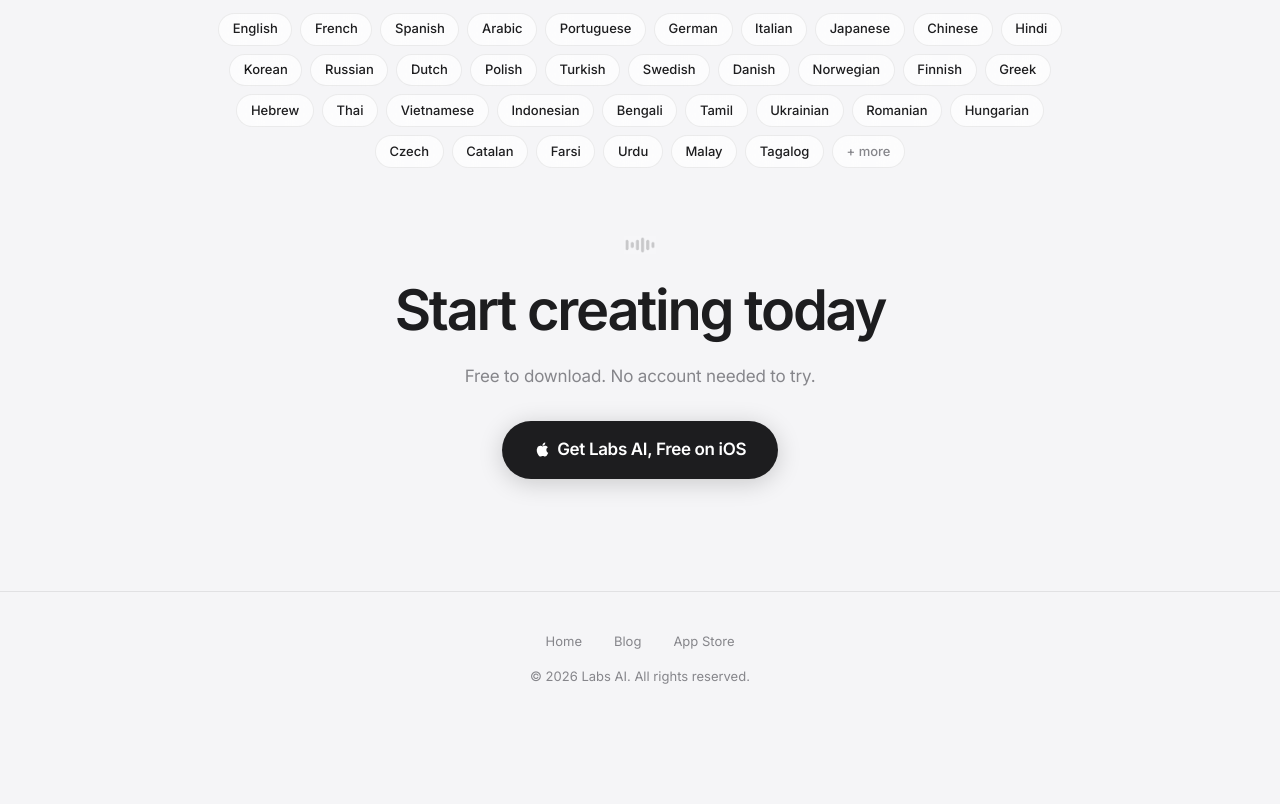
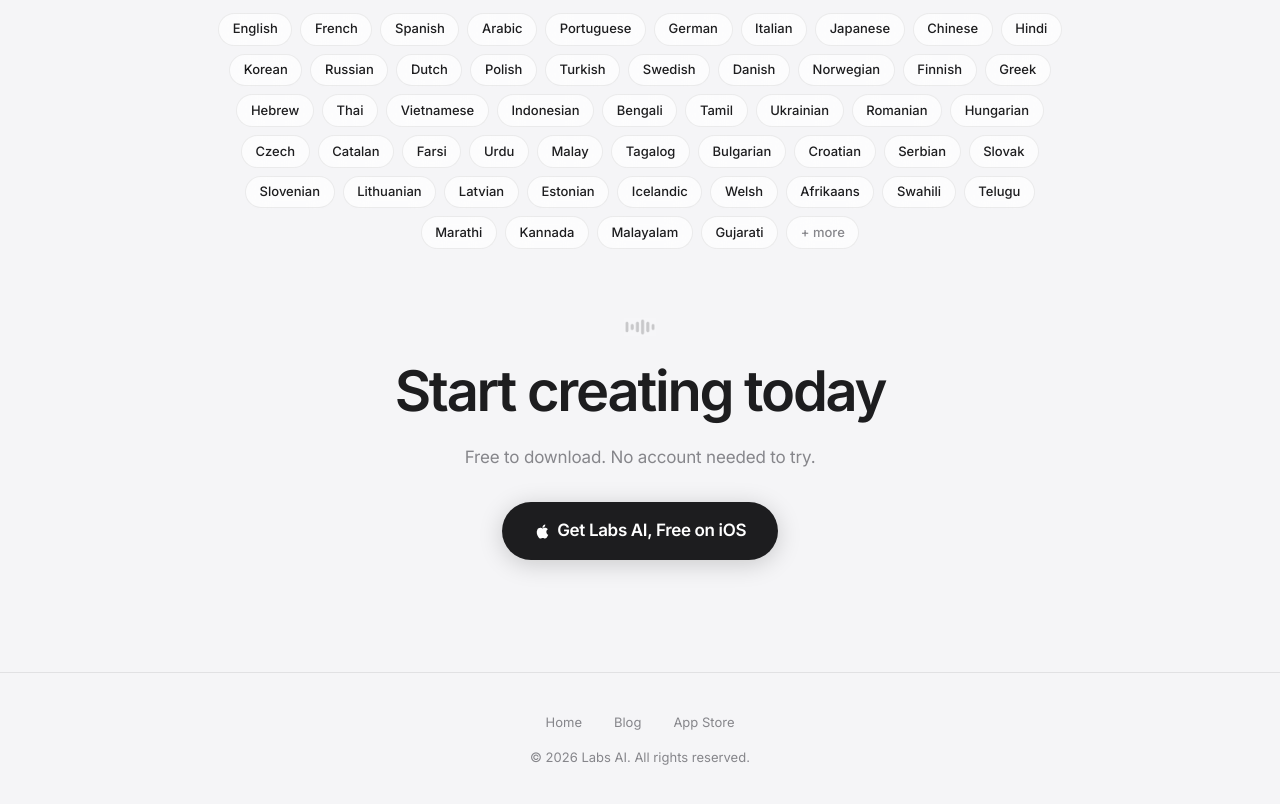
Before and after one commit to sedonatech/labs-ai-website, a Next.js app: page / in a window 1280 px wide. Shown: the part 2520-3324 px from the top of the page. Before the commit the page ends 3247 px from the top, so only its background shows below. Built offline with nearby package versions, Linux system fonts and the light colour scheme.

Commit message:
fix: list 52 languages so the 50+ claim is backed by the actual list

```diff
--- a/app/page.tsx
+++ b/app/page.tsx
@@ -28,6 +28,9 @@ const languages = [
   'Turkish', 'Swedish', 'Danish', 'Norwegian', 'Finnish', 'Greek', 'Hebrew',
   'Thai', 'Vietnamese', 'Indonesian', 'Bengali', 'Tamil', 'Ukrainian', 'Romanian',
   'Hungarian', 'Czech', 'Catalan', 'Farsi', 'Urdu', 'Malay', 'Tagalog',
+  'Bulgarian', 'Croatian', 'Serbian', 'Slovak', 'Slovenian', 'Lithuanian', 'Latvian',
+  'Estonian', 'Icelandic', 'Welsh', 'Afrikaans', 'Swahili', 'Telugu', 'Marathi',
+  'Kannada', 'Malayalam', 'Gujarati',
 ]
 
 const softwareAppSchema = {
```
